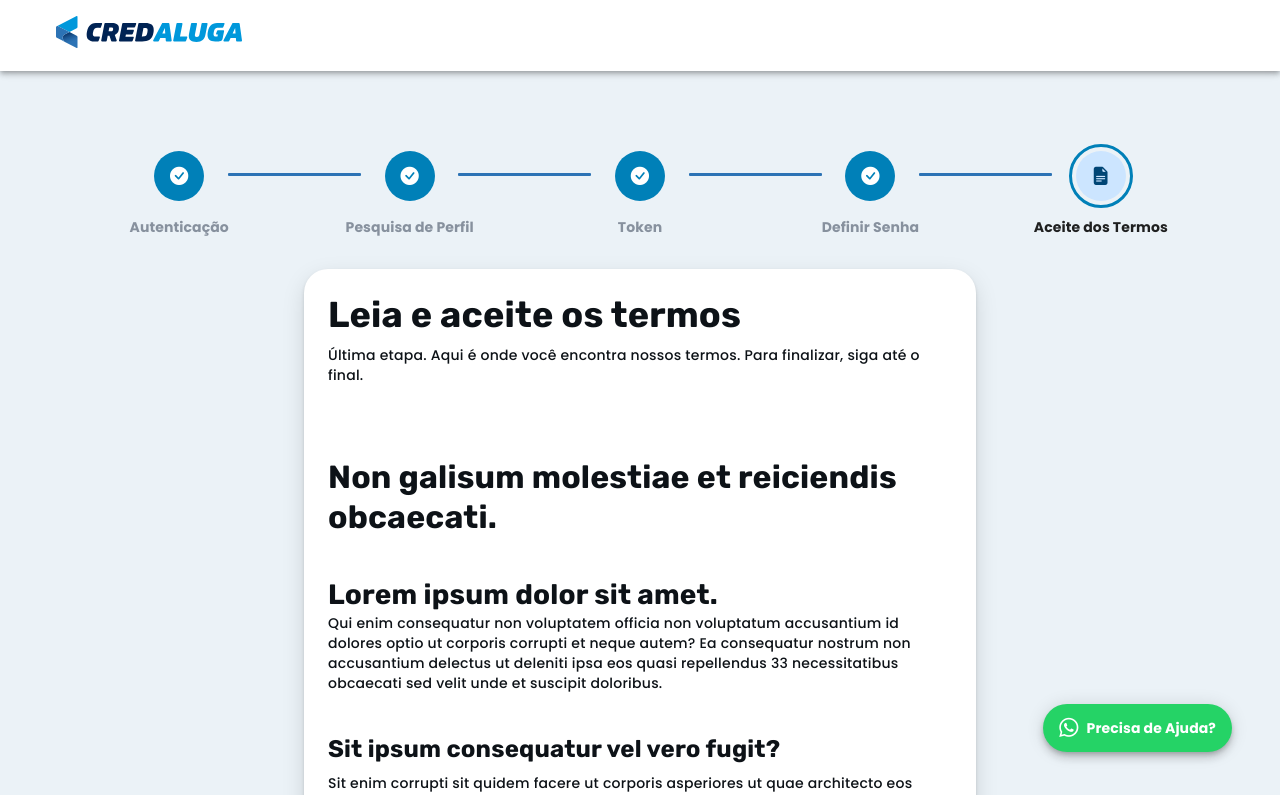
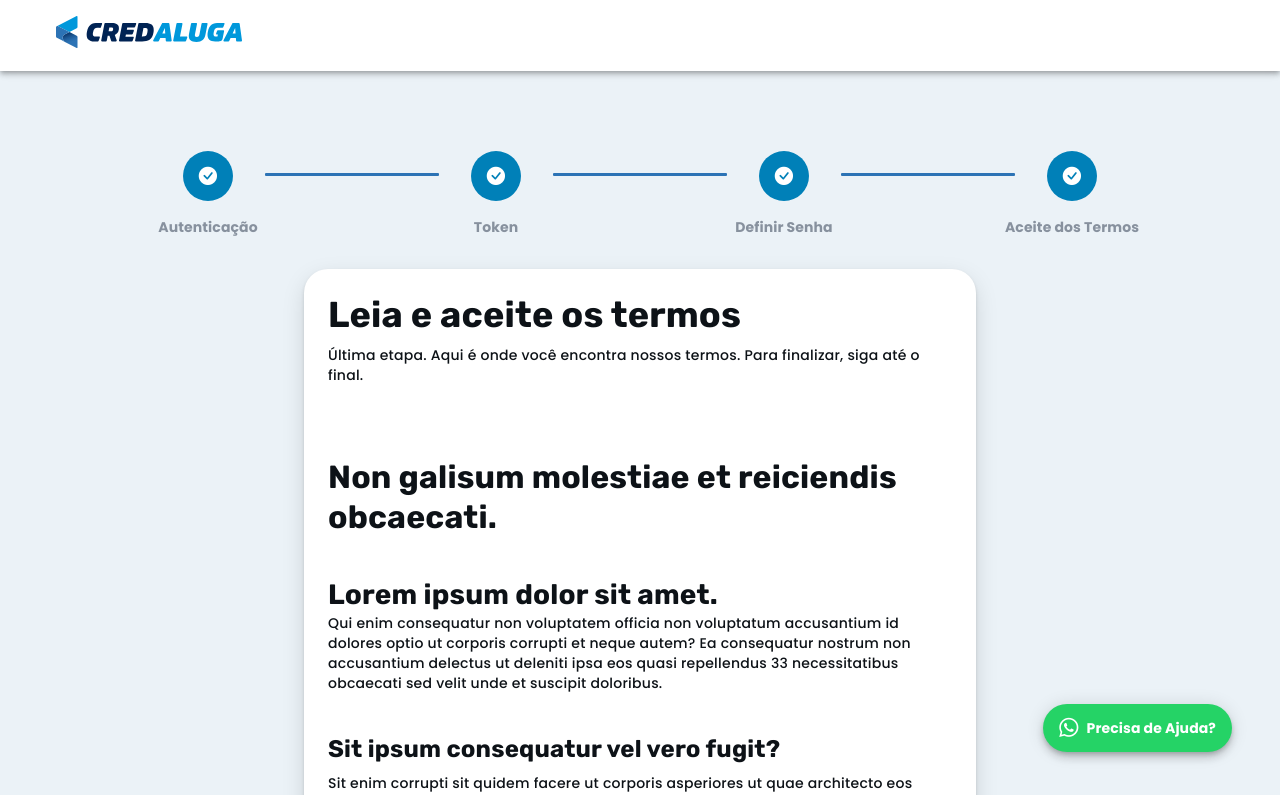
Before and after one commit to brunoamoroso/onboarding-credaluga, a Next.js app: page /signup/terms in a window 1280 px wide. Shown: the top 795 px of the page. Built offline with nearby package versions, Linux system fonts and the light colour scheme.

Commit message:
Removing profile research from the flow

```diff
--- a/app/components/onboarding/StepperDesktop.tsx
+++ b/app/components/onboarding/StepperDesktop.tsx
@@ -81,7 +81,7 @@
   );
 }
 
-const steps = ['Autenticação', 'Pesquisa de Perfil', 'Token', 'Definir Senha', 'Aceite dos Termos'];
+const steps = ['Autenticação', 'Token', 'Definir Senha', 'Aceite dos Termos'];
 
 export default function StepperDesktop({activeStep}: {activeStep: number}) {
   return (
--- a/app/signup/auth/page.tsx
+++ b/app/signup/auth/page.tsx
@@ -28,7 +28,6 @@
     }
 
     const inputCPF = e.target as HTMLInputElement;
-    const cleanCPF = inputCPF.value.replace(".", "").replace("-", "");
     if (inputCPF.value.length >= 14 && e.key !== "Backspace") {
       e.preventDefault();
       setCPFValue(inputCPF.value.slice(0, 14));
@@ -58,7 +57,7 @@
     }
 
     localStorage.setItem("cpf", await encrypt(formData.get("cpf")));
-    router.push("/signup/profile-research");
+    router.push("/signup/token");
   }
 
   return (
@@ -191,7 +190,7 @@
           </Grid>
         </Container>
       </main>
-      <WhatsAppFab bottom={{ xs: "120px", md: "48px" }} />
+      <WhatsAppFab bottom={{ xs: "80px", md: "48px" }} />
     </Container>
   );
 }
```
